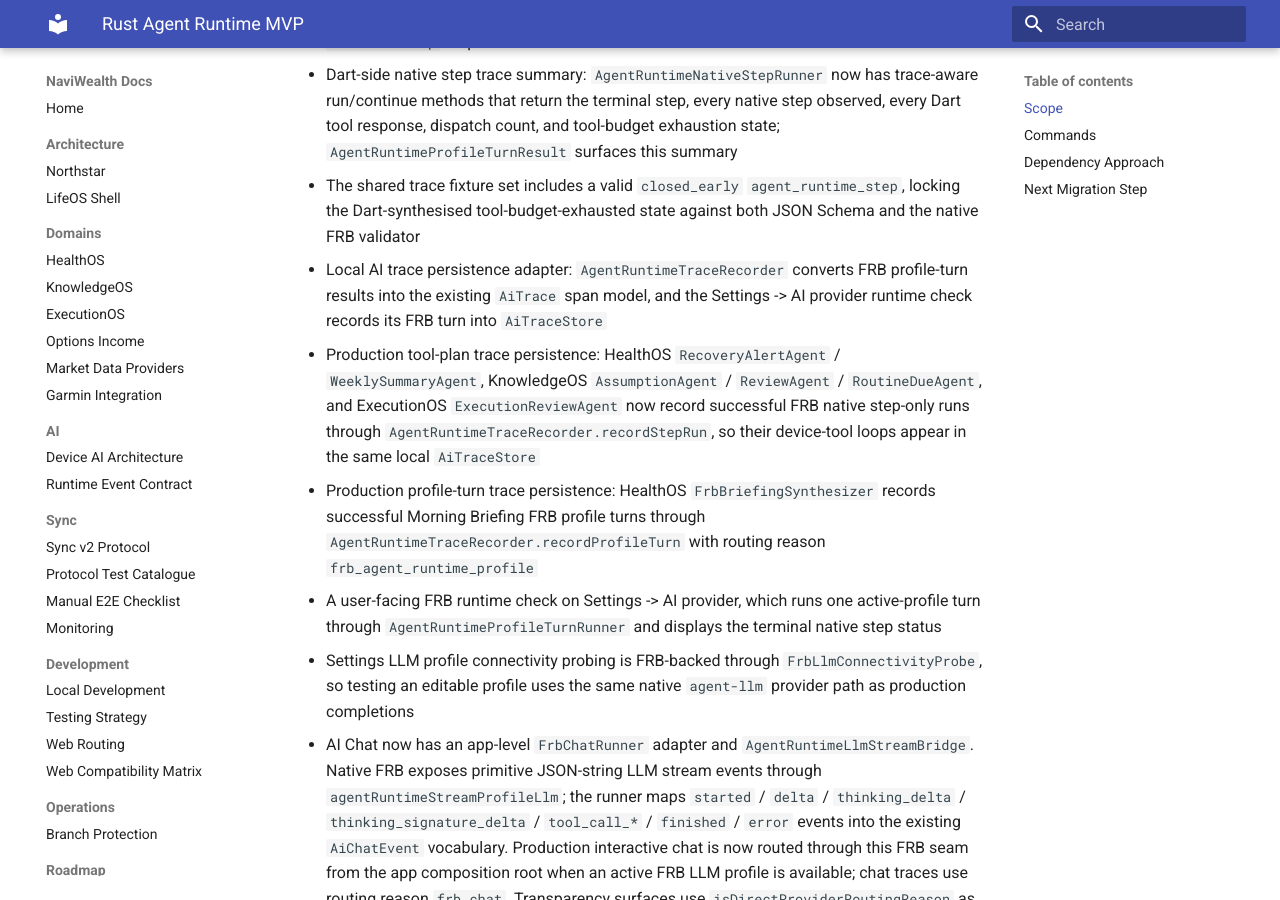
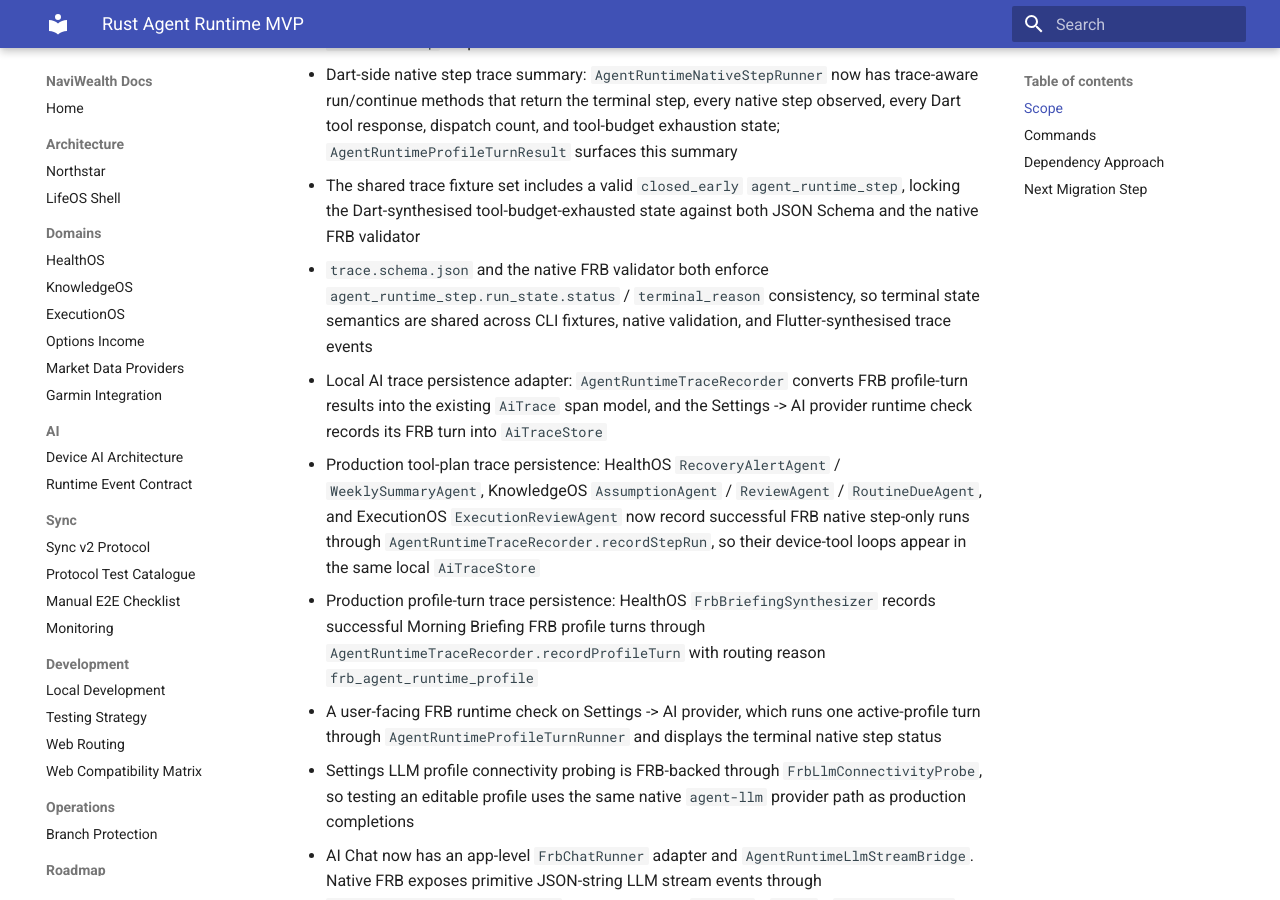
Before and after one commit to zsh-a/NaviWealth, an MkDocs documentation site: the page built from docs/architecture/rust-agent-runtime-mvp.md, in a window 1280 px wide and 900 px high, scrolled down 3491 px. Built offline with MkDocs 1.6.1 and Material for MkDocs 9.7.7, drawn with Linux system fonts in a browser that asks for light colours.

Commit message:
test(agent): enforce frb terminal reason schema

```diff
--- a/docs/architecture/rust-agent-runtime-mvp.md
+++ b/docs/architecture/rust-agent-runtime-mvp.md
@@ -132,6 +132,10 @@ Implemented:
 - The shared trace fixture set includes a valid `closed_early`
   `agent_runtime_step`, locking the Dart-synthesised tool-budget-exhausted
   state against both JSON Schema and the native FRB validator
+- `trace.schema.json` and the native FRB validator both enforce
+  `agent_runtime_step.run_state.status` / `terminal_reason` consistency, so
+  terminal state semantics are shared across CLI fixtures, native validation,
+  and Flutter-synthesised trace events
 - Local AI trace persistence adapter: `AgentRuntimeTraceRecorder` converts FRB
   profile-turn results into the existing `AiTrace` span model, and the Settings
   -> AI provider runtime check records its FRB turn into `AiTraceStore`
```
Also changed, not shown: 2 other files.
